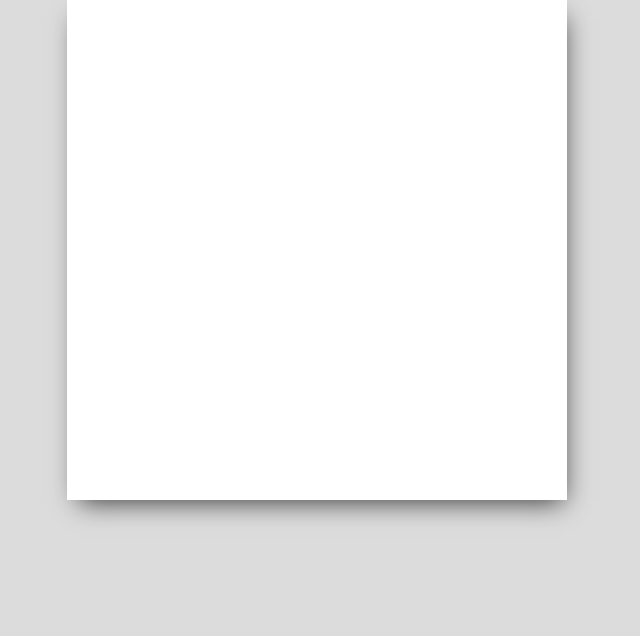
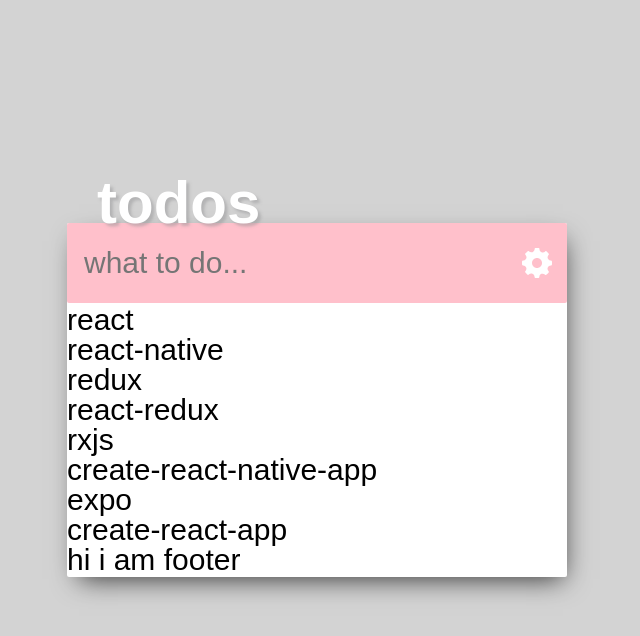
Before and after one commit to ShizukuIchi/todo, a React app: page / in a window 1280 px wide. Shown: the whole page, without its empty margins (323-963 px from the left). Built offline with nearby package versions, Linux system fonts and the light colour scheme.

Commit message:
edit todos

```diff
--- a/src/App/index.js
+++ b/src/App/index.js
@@ -1,18 +1,102 @@
 import React, { Component } from 'react';
 import styled from 'styled-components';
 
-import { Wrapper } from '../Components';
+import setting from '../assets/settings.svg';
 
 class App extends Component {
+  state = {
+    todos: [
+      { key: '1', data: { text: 'react', isDone: false } },
+      { key: '2', data: { text: 'react-native', isDone: false } },
+      { key: '3', data: { text: 'redux', isDone: false } },
+      { key: '4', data: { text: 'react-redux', isDone: false } },
+      { key: '5', data: { text: 'rxjs', isDone: false } },
+      { key: '6', data: { text: 'create-react-native-app', isDone: false } },
+      { key: '7', data: { text: 'expo', isDone: true } },
+      { key: '8', data: { text: 'create-react-app', isDone: false } },
+    ],
+    value: '',
+    selected: 'all', // all, completed, uncompleted
+  };
+  handleChange = ({ target: { value } }) => {
+    this.setState({ value });
+  };
+  handleSubmit = (e) => {
+    e.preventDefault();
+    if (this.state.value) {
+      this.setState({
+        value: '',
+        todos: [
+          {
+            key: new Date(),
+            data: {
+              text: e.target.firstChild.value,
+              isDone: false,
+            },
+          },
+          ...this.state.todos,
+        ],
+      });
+    }
+  }
+  clearValue = () => {
+    this.setState({ value: '' });
+  }
+  isTodoActive = (isDone, selected) => {
+    if (selected === 'all') {
+      return true;
+    } else if (selected === 'completed') {
+      return isDone === true;
+    }
+    return isDone === false;
+  }
   render() {
     const { className } = this.props;
+    const { todos, value, selected } = this.state;
+
+    const clearButton = value && <ClearButton onClick={this.clearValue}>X</ClearButton>;
+    const todoElements = todos.map(({ key, data: { text, isDone } }) => (
+      <Todo key={key} text={text} isDone={isDone} active={this.isTodoActive(isDone, selected)} />
+    ));
+
     return (
-      <div className={className}>
-        <Wrapper />
-      </div>
+      <section className={className}>
+        <section className="wrapper">
+          <h1 className="todo-title">todos</h1>
+          <header>
+            <section className="input-container">
+              <form onSubmit={this.handleSubmit}>
+                <input type="text" placeholder="what to do..." value={value} onChange={this.handleChange} />
+              </form>
+              {clearButton}
+            </section>
+            <section className="settings">
+              <img className="settings-icon" src={setting} alt="settings" />
+            </section>
+          </header>
+          <section className="content">
+            {todoElements}
+          </section>
+          <footer>
+            hi i am footer
+          </footer>
+        </section>
+      </section>
     );
   }
 }
+
+const ClearButton = styled.button`
+  background-color: transparent;
+  border: 0;
+  color: white;
+  font-size: 1em;
+`;
+const Todo = ({ text, active }) => (
+  <div className={active ? 'todo-active' : 'todo-inactive'}>
+    <span>{`${text} `}</span>
+  </div>
+);
 
 
 export default styled(App)`
@@ -20,4 +104,63 @@
   display: flex;
   justify-content: center;
   align-items: center;
+  background-color: lightgray;
+
+  .todo-title {
+    position: absolute;
+    margin: 0;
+    color: white;
+    text-shadow: 3px 3px 3px rgba(150, 150, 151, .5);
+    transform: translate(30px ,-55px);
+  }
+
+  .wrapper {
+    background-color: white;
+    width: 500px;
+    box-shadow: 4px 10px 25px -8px rgba(0,0,0,0.75);
+    border-radius: 2px;
+  }
+
+  header {
+    border-radius: 2px;
+    display: flex;
+    justify-content: space-between;
+    align-items: center;
+    padding: 15px;
+    background-color: pink;
+    .input-container {
+      flex-grow: 1;
+      margin-right: 10px;
+      display: flex;
+      justify-content: space-between;
+      align-items: center;
+      height: 50px;
+      input {
+        font-size: 1em;
+        margin: 0;
+        height: 100%;
+        background-color: transparent;
+        border: 0;
+      }
+      .clear-icon {
+        width: 30px;
+        height: 30px;
+      }
+    }
+    .settings {
+      height: 30px;
+      .settings-icon {
+        width: 30px;
+        height: 30px;
+      }
+    }
+  }
+  .content {
+    div {
+      height: 30px;
+      span {
+        color: black;
+      }
+    }
+  }
 `;
--- a/src/Components/Wrapper.js
+++ b/src/Components/Wrapper.js
@@ -15,5 +15,5 @@
   width: 500px;
   height: 500px;
   background-color: #FFF;
-  box-shadow: 4px 10px 25px -8px rgba(0,0,0,0.75);
+
 `;
--- a/src/index.css
+++ b/src/index.css
@@ -3,9 +3,22 @@
 }
 
 body {
-  background-color: gainsboro;
-  height: 100%;
+  position: fixed;
+  top: 0;
+  bottom: 0;
+  left: 0;
+  right: 0;
   margin: 0;
   padding: 0;
   font-family: sans-serif;
+  font-size: 30px;
 }
+
+#root {
+  height: 100%;
+  width: 100%;
+}
+
+h1 {
+  font-size: 60px;
+}
```
Also changed, not shown: src/assets/left-arrow.svg (added), src/assets/settings.svg (added).
